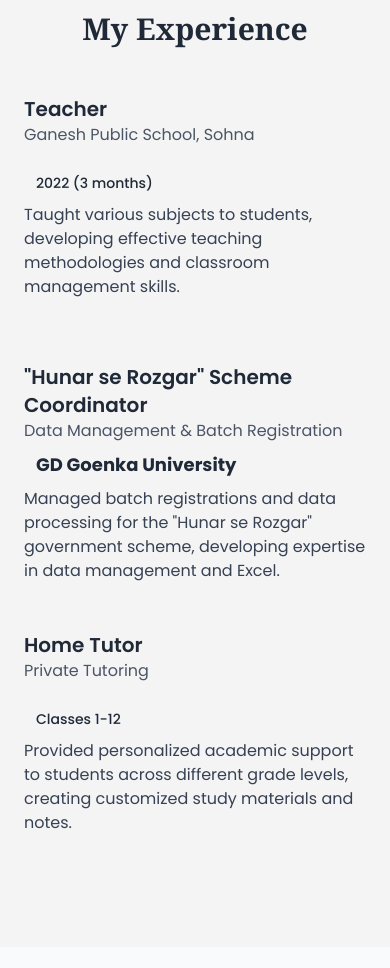
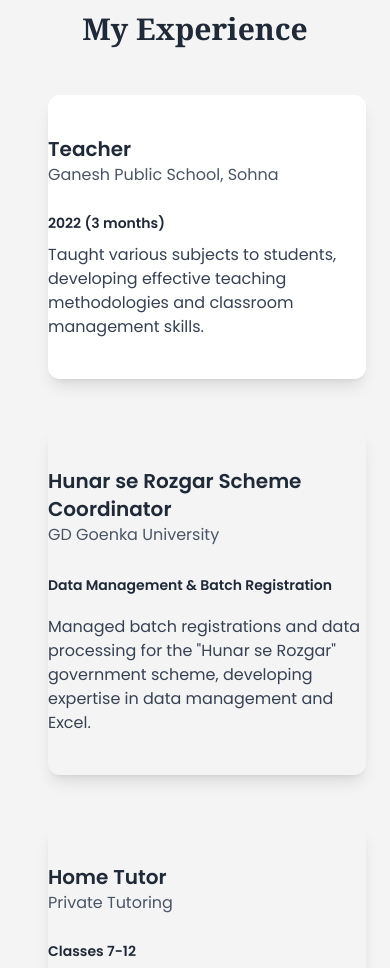
Before and after one commit to krishna1632/vk-portfolio, a plain HTML site: page index.html in a window 390 px wide. Shown: the part 2640-3608 px from the top of the page. Drawn offline with nearby package versions, Linux system fonts and the light colour scheme.

Commit message:
jhgjhghjg

```diff
--- a/index.html
+++ b/index.html
@@ -57,10 +57,10 @@
       class="gradient-bg text-white pt-24 pb-16 md:pt-32 md:pb-24 overflow-hidden"
     >
       <div
-        class="container mx-auto px-6 flex flex-col md:flex-row items-center"
+        class="hero-container mx-auto px-6 flex flex-col md:flex-row items-center"
       >
         <div class="md:w-1/2 mb-10 md:mb-0 animate-slide-up">
-          <h1 class="text-4xl md:text-5xl font-bold mb-4 font-serif">
+          <h1 class="text-4xl md:text-5xl font-bold mb-4 font-serif hero-name">
             Vanshika Kansal
           </h1>
           <h2 class="text-xl md:text-2xl mb-6 typewriter">
@@ -310,7 +310,9 @@
 
           <!-- Experience 1 -->
           <div class="mb-12 relative animate-slide-up">
-            <div class="flex flex-col md:flex-row md:items-center mb-4">
+            <div
+              class="flex flex-col md:flex-row md:items-center mb-4 bg-white rounded-xl shadow-lg py-10"
+            >
               <div class="md:w-1/2 md:pr-8 md:text-right">
                 <h3 class="text-xl font-semibold text-primary">Teacher</h3>
                 <p class="text-gray-600 mb-2">Ganesh Public School, Sohna</p>
@@ -320,7 +322,7 @@
               ></div>
               <div class="md:w-1/2 md:pl-8 mt-4 md:mt-0">
                 <span
-                  class="bg-primary/10 text-primary px-3 py-1 rounded-full text-sm font-medium"
+                  class="bg-primary/10 text-primary py-1 rounded-full text-sm font-semibold"
                   >2022 (3 months)</span
                 >
                 <p class="text-gray-700 mt-2">
@@ -331,13 +333,24 @@
             </div>
           </div>
 
-          <!-- Experience 2 -->
+          <!-- Experience 2 - Hunar se Rozgar -->
           <div class="mb-12 relative animate-slide-up">
-            <div class="flex flex-col md:flex-row md:items-center mb-4">
-              <div class="md:w-1/2 md:pr-8 md:text-right order-2 md:order-1">
+            <div
+              class="flex flex-col md:flex-row md:items-center mb-4 rounded-xl shadow-lg py-10"
+            >
+              <div class="md:w-1/2 md:pr-8 md:text-right">
+                <h3 class="text-xl font-semibold text-primary">
+                  Hunar se Rozgar Scheme Coordinator
+                </h3>
+                <p class="text-gray-600 mb-2">GD Goenka University</p>
+              </div>
+              <div
+                class="absolute left-0 md:left-1/2 transform md:-translate-x-1/2 -ml-2 w-4 h-4 bg-primary rounded-full z-10"
+              ></div>
+              <div class="md:w-1/2 md:pl-8 mt-4 md:mt-0">
                 <span
-                  class="bg-secondary/10 text-secondary px-3 py-1 rounded-full text-lg font-bold"
-                  >GD Goenka University</span
+                  class="bg-secondary/10 text-secondary py-1 rounded-full text-sm font-semibold"
+                  >Data Management & Batch Registration</span
                 >
                 <p class="text-gray-700 mt-2">
                   Managed batch registrations and data processing for the "Hunar
@@ -345,23 +358,14 @@
                   management and Excel.
                 </p>
               </div>
-              <div
-                class="absolute left-0 md:left-1/2 transform md:-translate-x-1/2 -ml-2 w-4 h-4 bg-primary rounded-full z-10"
-              ></div>
-              <div class="md:w-1/2 md:pl-8 mt-4 md:mt-0 order-1 md:order-2">
-                <h3 class="text-xl font-semibold text-primary">
-                  "Hunar se Rozgar" Scheme Coordinator
-                </h3>
-                <p class="text-gray-600 mb-2">
-                  Data Management & Batch Registration
-                </p>
-              </div>
             </div>
           </div>
 
           <!-- Experience 3 -->
           <div class="mb-12 relative animate-slide-up">
-            <div class="flex flex-col md:flex-row md:items-center mb-4">
+            <div
+              class="flex flex-col md:flex-row md:items-center mb-4 rounded-xl shadow-lg py-10"
+            >
               <div class="md:w-1/2 md:pr-8 md:text-right">
                 <h3 class="text-xl font-semibold text-primary">Home Tutor</h3>
                 <p class="text-gray-600 mb-2">Private Tutoring</p>
@@ -371,8 +375,8 @@
               ></div>
               <div class="md:w-1/2 md:pl-8 mt-4 md:mt-0">
                 <span
-                  class="bg-accent/10 text-accent px-3 py-1 rounded-full text-sm font-medium"
-                  >Classes 1-12</span
+                  class="bg-accent/10 text-accent py-1 rounded-full text-sm font-semibold"
+                  >Classes 7-12</span
                 >
                 <p class="text-gray-700 mt-2">
                   Provided personalized academic support to students across
--- a/styles.css
+++ b/styles.css
@@ -496,3 +496,77 @@ textarea:focus {
   color: #45436a;
   font-family: "Playfair Display", serif;
 }
+
+@media (min-width: 400px) {
+  section .hero-container {
+    font-size: 18px;
+  }
+}
+
+/* Mobile-specific timeline fixes */
+@media (max-width: 767px) {
+  /* Experience section mobile fixes */
+  #experience .max-w-4xl.mx-auto.relative {
+    padding-left: 1.5rem;
+  }
+
+  #experience .absolute.left-0 {
+    left: 0.5rem;
+  }
+
+  #experience .flex.flex-col.md\:flex-row {
+    margin-bottom: 2rem;
+  }
+
+  #experience .md\:w-1\/2 {
+    width: 100%;
+    padding: 0;
+  }
+
+  #experience .order-1 {
+    order: 1;
+    margin-bottom: 1rem;
+  }
+
+  #experience .order-2 {
+    order: 2;
+  }
+
+  /* Ensure proper spacing for the GD Goenka University badge */
+  #experience .bg-secondary\/10 {
+    display: inline-block;
+    margin-bottom: 0.5rem;
+  }
+
+  /* Timeline dot positioning */
+  #experience .absolute.left-0.md\:left-1\/2 {
+    left: 0.5rem;
+  }
+
+  #experience .-ml-2 {
+    margin-left: 0;
+  }
+}
+
+/* Desktop timeline styling */
+@media (min-width: 768px) {
+  #experience .md\:w-1\/2 {
+    width: 50%;
+  }
+
+  #experience .md\:pr-8 {
+    padding-right: 2rem;
+  }
+
+  #experience .md\:pl-8 {
+    padding-left: 2rem;
+  }
+
+  #experience .md\:text-right {
+    text-align: right;
+  }
+
+  #experience .absolute.left-0.md\:left-1\/2 {
+    left: 50%;
+  }
+}
```
